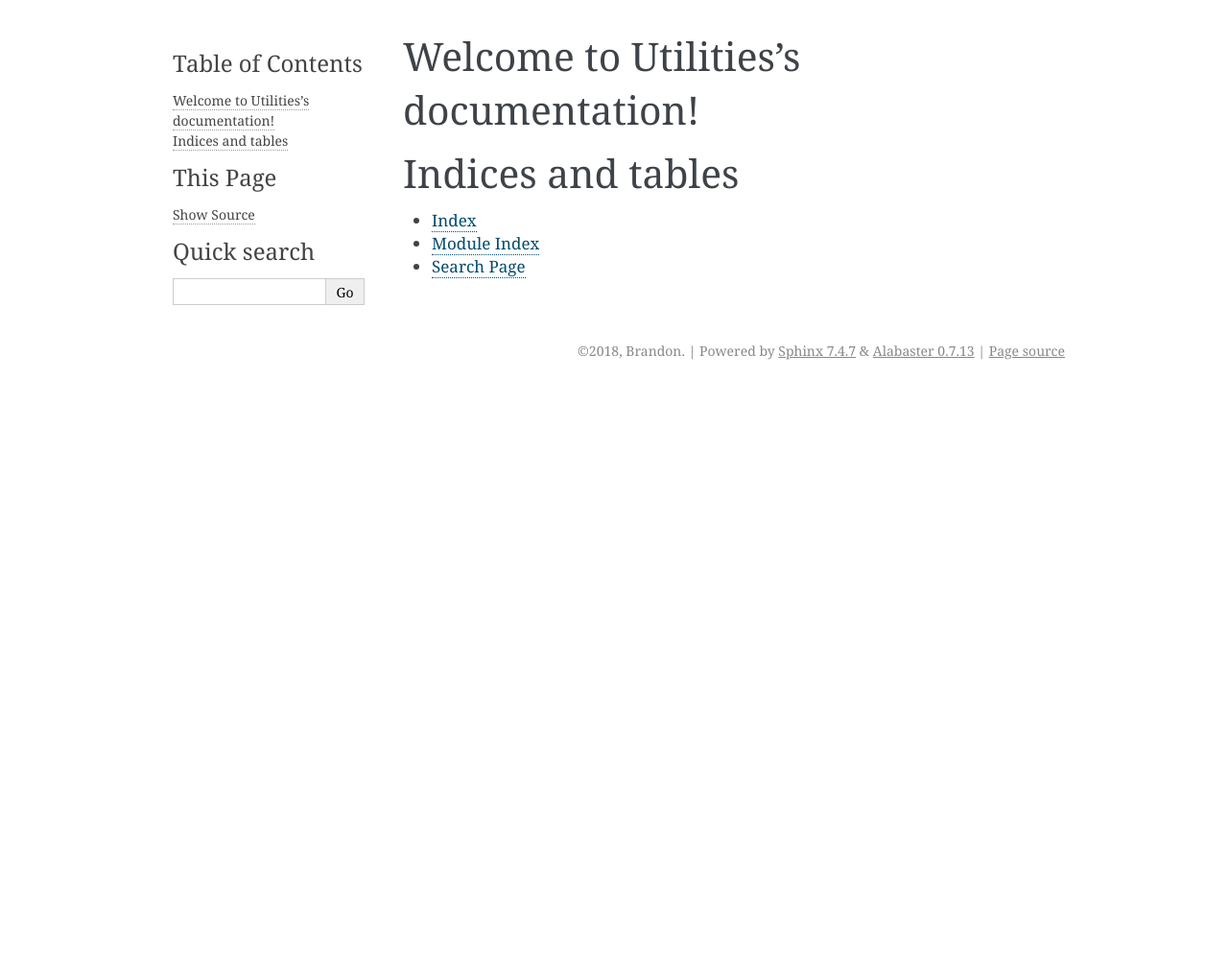
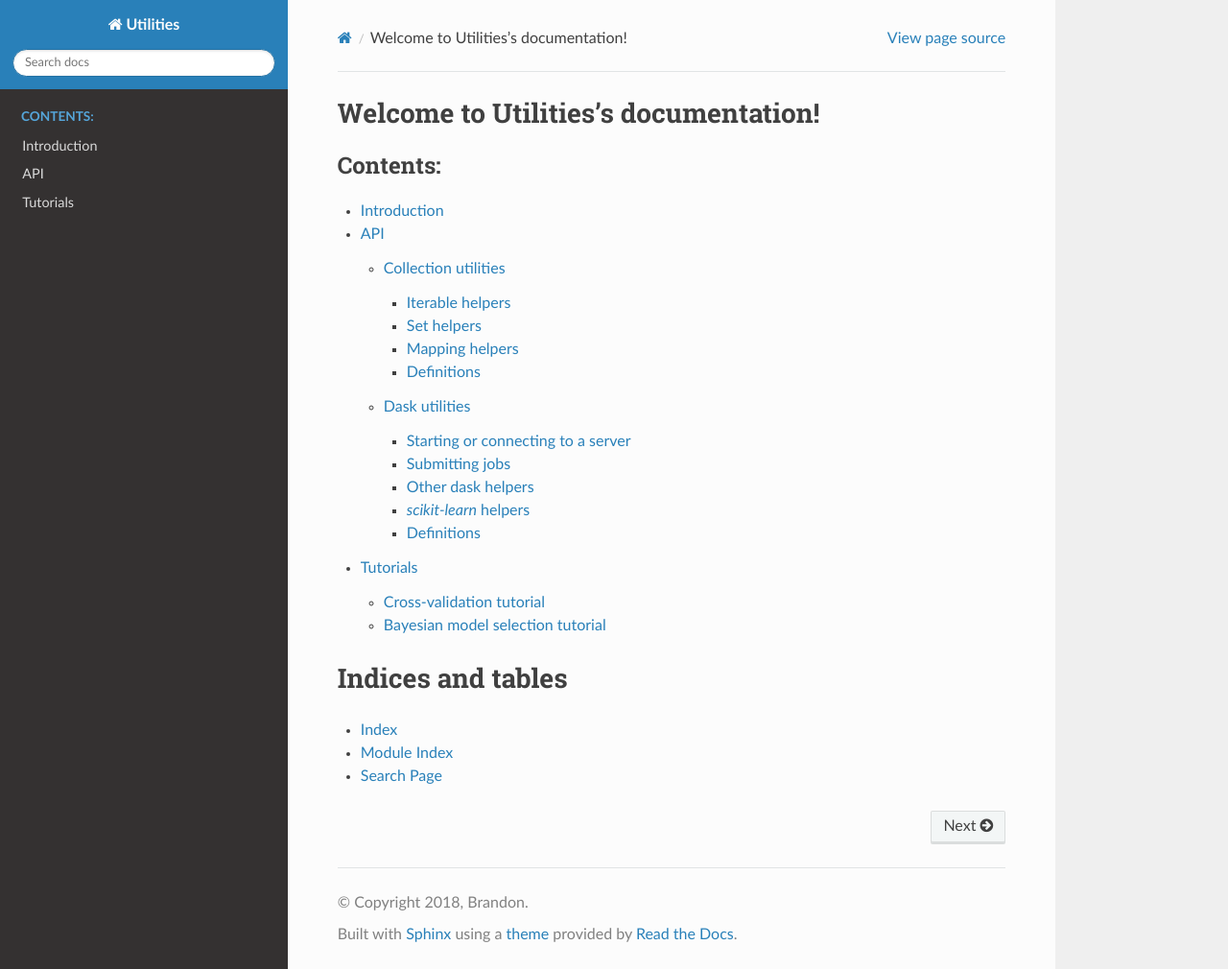
Before and after one commit to bmmalone/pyllars, a Sphinx documentation site: the page built from docs/source/index.rst, in a window 1280 px wide and 1010 px high. Shown: the whole window at 96% size. Built offline with Sphinx 7.4.7 and the Read the Docs theme 2.0.0, drawn with Linux system fonts in a browser that asks for light colours; pages that are not in the unit, such as notebooks, are missing from menus.

Commit message:
DOC create basic docs structure

```diff
--- /dev/null
+++ b/docs/source/api.rst
@@ -0,0 +1,11 @@
+API
+****
+
+This is the API for the Utilities library.
+
+
+.. toctree::
+   :maxdepth: 4
+
+   collection_utils
+   dask_utils
--- /dev/null
+++ b/docs/source/bayesian_model_selection_tutorial.rst
@@ -0,0 +1,5 @@
+Bayesian model selection tutorial
+*********************************
+
+This tutorial introduces Bayesian model selection and describes how it
+can be used for unsupervised classification.
--- /dev/null
+++ b/docs/source/collection_utils.rst
@@ -0,0 +1,47 @@
+Collection utilities
+**************************
+
+.. automodule:: misc.collection_utils
+    :noindex:
+
+.. currentmodule::  misc.collection_utils
+
+Iterable helpers
+----------------
+
+Many of the function names mention "list"s for historical reasons. In most
+cases, these functions work with any iterable. Please see the specific documentation
+for more details, though.
+
+.. autosummary::
+    apply_no_return
+    flatten_lists
+    is_iterator_exhausted
+    list_insert_list
+    list_remove_list
+    list_to_dict
+    remove_nones
+    replace_none_with_empty_iter
+    wrap_in_list
+    wrap_string_in_list
+
+
+Set helpers
+-------------
+
+.. autosummary::
+    get_set_pairwise_intersections
+    merge_sets
+
+Mapping helpers
+------------------
+
+.. autosummary::
+    reverse_dict
+    sort_dict_keys_by_value
+
+Definitions
+----------------
+
+.. automodule:: misc.collection_utils
+    :members:
--- a/docs/source/conf.py
+++ b/docs/source/conf.py
@@ -46,6 +46,7 @@ extensions = [
     'sphinx.ext.viewcode',
     'sphinx.ext.githubpages',
     'sphinx.ext.napoleon',
+    'sphinx.ext.autosummary',
 ]
 
 # Add any paths that contain templates here, relative to this directory.
@@ -70,7 +71,7 @@ language = None
 # List of patterns, relative to source directory, that match files and
 # directories to ignore when looking for source files.
 # This pattern also affects html_static_path and html_extra_path.
-exclude_patterns = []
+exclude_patterns = ['.ipynb_checkpoints']
 
 # The name of the Pygments (syntax highlighting) style to use.
 pygments_style = None
@@ -81,13 +82,17 @@ pygments_style = None
 # The theme to use for HTML and HTML Help pages.  See the documentation for
 # a list of builtin themes.
 #
-html_theme = 'alabaster'
+#html_theme = 'alabaster'
+html_theme = "sphinx_rtd_theme"
+
 
 # Theme options are theme-specific and customize the look and feel of a theme
 # further.  For a list of options available for each theme, see the
 # documentation.
 #
-# html_theme_options = {}
+html_theme_options = {
+    'navigation_depth': 4,
+}
 
 # Add any paths that contain custom static files (such as style sheets) here,
 # relative to this directory. They are copied after the builtin static files,
@@ -185,7 +190,18 @@ epub_exclude_files = ['search.html']
 # -- Options for intersphinx extension ---------------------------------------
 
 # Example configuration for intersphinx: refer to the Python standard library.
-intersphinx_mapping = {'https://docs.python.org/': None}
+intersphinx_mapping = {
+
+    'pandas': ('http://pandas.pydata.org/pandas-docs/dev', None)
+}
+
+intersphinx_mapping = {
+    'python': ('http://docs.python.org/', None),
+    'pandas': ('http://pandas.pydata.org/pandas-docs/stable/',
+              'http://pandas.pydata.org/pandas-docs/stable/objects.inv'),
+    'numpy': ('https://docs.scipy.org/doc/numpy/',
+             'https://docs.scipy.org/doc/numpy/objects.inv')
+}
 
 # -- Options for todo extension ----------------------------------------------
 
--- /dev/null
+++ b/docs/source/cv_tutorial.rst
@@ -0,0 +1,5 @@
+Cross-validation tutorial
+**************************
+
+This tutorial gives an overview of evaluating models, including hyperparameter
+selection, using cross-validation.
--- /dev/null
+++ b/docs/source/dask_utils.rst
@@ -0,0 +1,42 @@
+Dask utilities
+***************
+
+.. automodule:: misc.dask_utils
+    :noindex:
+
+.. currentmodule::  misc.dask_utils
+
+Starting or connecting to a server
+-----------------------------------
+
+.. autosummary::
+    connect
+    add_dask_options
+    add_dask_values_to_args
+
+Submitting jobs
+---------------
+
+.. autosummary::
+    apply_iter
+    apply_df
+    apply_groups
+
+Other dask helpers
+------------------
+
+.. autosummary::
+    check_status
+    collect_results
+    cancel_all
+
+`scikit-learn` helpers
+------------------------
+
+.. autosummary::
+    dask_pipeline
+
+Definitions
+-------------
+.. automodule:: misc.dask_utils
+    :members:
--- a/docs/source/index.rst
+++ b/docs/source/index.rst
@@ -7,8 +7,12 @@ Welcome to Utilities's documentation!
 =====================================
 
 .. toctree::
-   :maxdepth: 2
+   :maxdepth: 4
    :caption: Contents:
+
+   intro
+   api
+   tutorials
 
 
 
--- /dev/null
+++ b/docs/source/intro.rst
@@ -0,0 +1,4 @@
+Introduction
+************
+
+This package contains many utilities I find useful for python 3.
--- /dev/null
+++ b/docs/source/tutorials.rst
@@ -0,0 +1,11 @@
+Tutorials
+*********
+
+These are various tutorials.
+
+
+.. toctree::
+   :maxdepth: 4
+
+   cv_tutorial
+   bayesian_model_selection_tutorial
```
Also changed, not shown: docs/source/modules.rst (deleted, +0 -7 lines), 1 other file.
